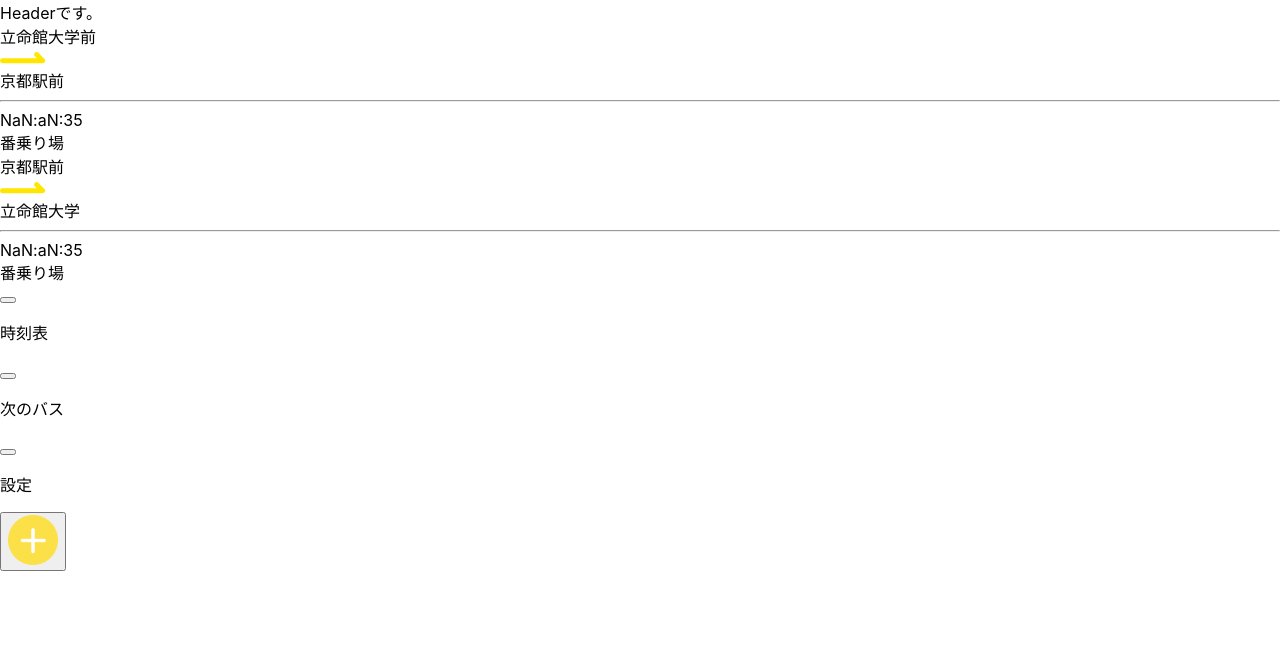
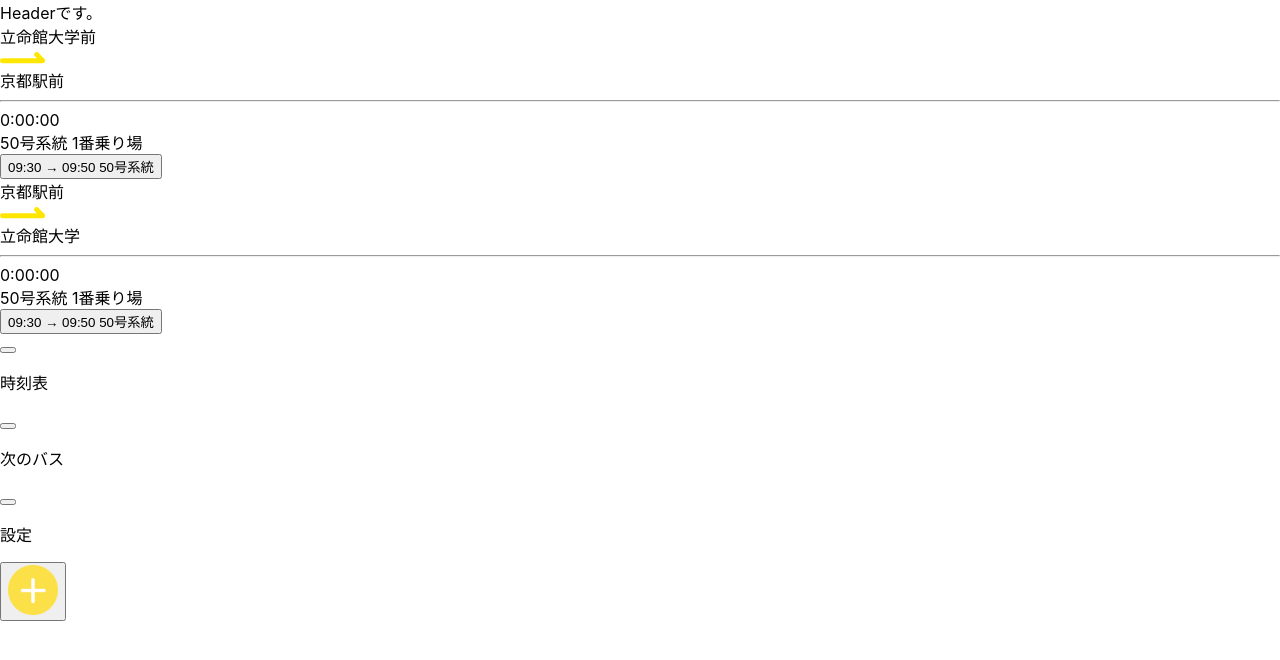
Before and after one commit to Shunkicreate/busdes-kic-web, a React (Create React App) app: page / in a window 1280 px wide. Shown: the top 660 px of the page. Built offline with nearby package versions, Linux system fonts and the light colour scheme; no server answers.

Commit message:
busStopListのBusCardDataの初期値をundefinedからTestDataに変更
・それにともないsetting内でせんげんされていたものも変更

・次はカウントダウンに基づくリクエストの実装する

```diff
--- a/src/grobalState/atoms/busStopList.tsx
+++ b/src/grobalState/atoms/busStopList.tsx
@@ -1,5 +1,22 @@
 import { atom } from 'recoil'
 import { busStopListAtomType } from '../../types/Bus.type'
+import { ApproachInfos } from '../../types/Bus.type'
+
+const TestData: ApproachInfos = {
+
+    'approach_infos': [
+        {
+            more_min: undefined,
+            real_arrival_time: '09:30',
+            direction: '京都駅前',
+            bus_name: '50号系統',
+            scheduled_time: '06:10',
+            delay: '定時運行',
+            bus_stop: '1',
+            required_time: 20
+        }
+    ]
+}
 
 const busStopListAtom = atom<busStopListAtomType[]>({
     key: 'busStopListAtom',
@@ -10,7 +27,7 @@ const busStopListAtom = atom<busStopListAtomType[]>({
             ShowTimeTable: true,
             ShowBusCard: true,
             TimeTableData: undefined,
-            BusCardData: undefined
+            BusCardData: TestData
         },
         {
             fr: '京都駅前',
@@ -18,7 +35,7 @@ const busStopListAtom = atom<busStopListAtomType[]>({
             ShowTimeTable: true,
             ShowBusCard: true,
             TimeTableData: undefined,
-            BusCardData: undefined
+            BusCardData: TestData
         }
     ]
 })
--- a/src/layout/NextBusInfoFromAPI.tsx
+++ b/src/layout/NextBusInfoFromAPI.tsx
@@ -35,8 +35,6 @@ const NextBusInfoFromAPI = (prop: Props2) => {
 
     const addAllBusStopList = useSetRecoilState(addAllBusStopListSelector)
     const AllBusStopList = useRecoilValue(getAllBusStopList)
-    const BusInfo = useRecoilValue(setBusArriveInfos)
-    const setBusInfo = useSetRecoilState(setBusArriveInfos)
     const [selectedline, setLine] = useState(0);
 
     const TextColorChange = (j: number) => {
@@ -53,7 +51,7 @@ const NextBusInfoFromAPI = (prop: Props2) => {
     //この辺を書き直す必要あり
 
     useEffect(() => {
-        if (AllBusStopList[0].BusCardData == undefined) {
+        if (AllBusStopList[prop.index].BusCardData.approach_infos[0].more_min == undefined) {
             axios.get<ApproachInfos>('https://bustimer.azurewebsites.net/nextbus', {
                 params: {
                     fr: prop.from_bus,
@@ -70,7 +68,6 @@ const NextBusInfoFromAPI = (prop: Props2) => {
                         BusCardData: response.data,
                     }
                     addAllBusStopList([addBusStopListAtom])
-                    setBusInfo(response.data)
                 })
                 .catch(error => console.log(error))
         }
@@ -120,7 +117,7 @@ const NextBusInfoFromAPI = (prop: Props2) => {
         return (
             <div>
                 <div className='text-center' key={selectedline}>
-                    <CountDownTimes dep_time={BusInfo.approach_infos[selectedline].real_arrival_time} from_bus={prop.from_bus} to_bus={prop.to_bus} />
+                    <CountDownTimes dep_time={AllBusStopList[prop.index].BusCardData?.approach_infos[selectedline].real_arrival_time} from_bus={prop.from_bus} to_bus={prop.to_bus} />
                     <div className='pt-1'>{AllBusStopList[prop.index].BusCardData?.approach_infos[selectedline].bus_name} {AllBusStopList[prop.index].BusCardData?.approach_infos[selectedline].bus_stop}番乗り場</div>
                 </div>
                 <div>{NextThreeBus}</div>
--- a/src/layout/SettingModal.tsx
+++ b/src/layout/SettingModal.tsx
@@ -7,6 +7,7 @@ import busRouteAtom from '../grobalState/atoms/busRoute';
 import swapBusRouteSelector from '../grobalState/selectors/swapBusRoute';
 import setpBusRouteSelector from '../grobalState/selectors/setBusRoute';
 import addAllBusStopListSelector from '../grobalState/selectors/addAllBusStopList';
+import { ApproachInfos } from '../types/Bus.type';
 
 const SettingModal = () => {
     const [Modal, open, close, isOpen] = useModal('root', {
@@ -22,6 +23,22 @@ const SettingModal = () => {
     const setBusRoute = useSetRecoilState(setpBusRouteSelector)
     const [select, setSelect] = useState('')
     const addAllBusStopList = useSetRecoilState(addAllBusStopListSelector)
+
+    const TestData: ApproachInfos = {
+
+        'approach_infos': [
+            {
+                more_min: undefined,
+                real_arrival_time: '09:30',
+                direction: '京都駅前',
+                bus_name: '50号系統',
+                scheduled_time: '06:10',
+                delay: '定時運行',
+                bus_stop: '1',
+                required_time: 20
+            }
+        ]
+    }
 
 
     const upDateStation = (value: string) => {
@@ -53,7 +70,7 @@ const SettingModal = () => {
             ShowTimeTable: true,
             ShowBusCard: false,
             TimeTableData: undefined,
-            BusCardData: undefined,
+            BusCardData: TestData,
         }]
         addAllBusStopList(addBusStop)
         close()
--- a/src/layout/TimeTable.tsx
+++ b/src/layout/TimeTable.tsx
@@ -5,6 +5,7 @@ import getAllBusStopList from '../grobalState/selectors/getAllBusStopList';
 import { useEffect } from 'react'
 import { ApiClient } from '../lib/api-client';
 import addAllBusStopListSelector from '../grobalState/selectors/addAllBusStopList';
+import { ApproachInfos } from '../types/Bus.type';
 
 const strictEntries = <T extends Record<string, any>>(
     object: T
@@ -87,6 +88,22 @@ export const ShowTimeTable = () => {
     const addAllBusStopList = useSetRecoilState(addAllBusStopListSelector)
     const AllBusStopList = useRecoilValue(getAllBusStopList)
 
+    const TestData: ApproachInfos = {
+
+        'approach_infos': [
+            {
+                more_min: undefined,
+                real_arrival_time: '09:30',
+                direction: '京都駅前',
+                bus_name: '50号系統',
+                scheduled_time: '06:10',
+                delay: '定時運行',
+                bus_stop: '1',
+                required_time: 20
+            }
+        ]
+    }
+
     useEffect(() => {
         AllBusStopList.forEach((BusStop) => {
             if (BusStop.TimeTableData === undefined) {
@@ -97,7 +114,7 @@ export const ShowTimeTable = () => {
                         ShowTimeTable: true,
                         ShowBusCard: false,
                         TimeTableData: timetable,
-                        BusCardData: undefined
+                        BusCardData: TestData
                     }
                     addAllBusStopList([addBusStopListAtom])
                 })
--- a/src/types/Bus.type.ts
+++ b/src/types/Bus.type.ts
@@ -4,7 +4,7 @@ export type busStopListAtomType = {
 	ShowTimeTable: boolean
 	ShowBusCard: boolean
 	TimeTableData: TimeTable | undefined
-	BusCardData: ApproachInfos | undefined
+	BusCardData: ApproachInfos
 }
 
 export type busRouteAtomType = {
@@ -13,7 +13,7 @@ export type busRouteAtomType = {
 }
 
 interface ApproachInfo {
-	more_min: string;
+	more_min: string | undefined;
 	real_arrival_time: string;
 	direction: string;
 	bus_name: string;
```
